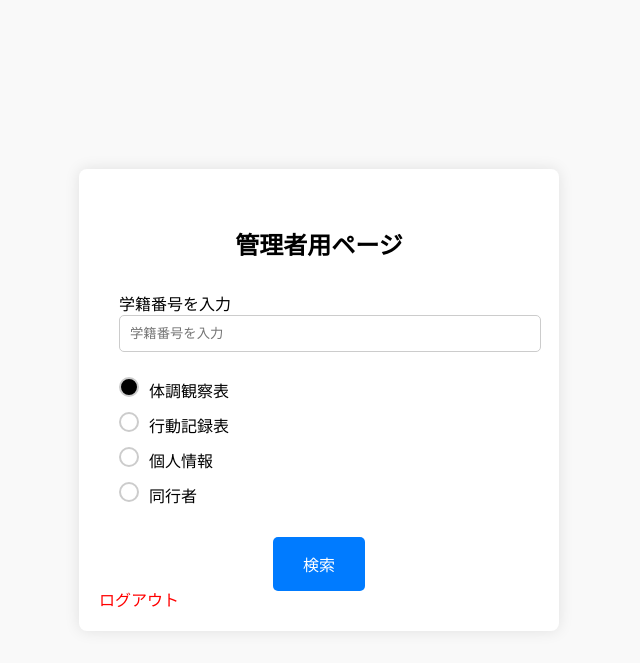
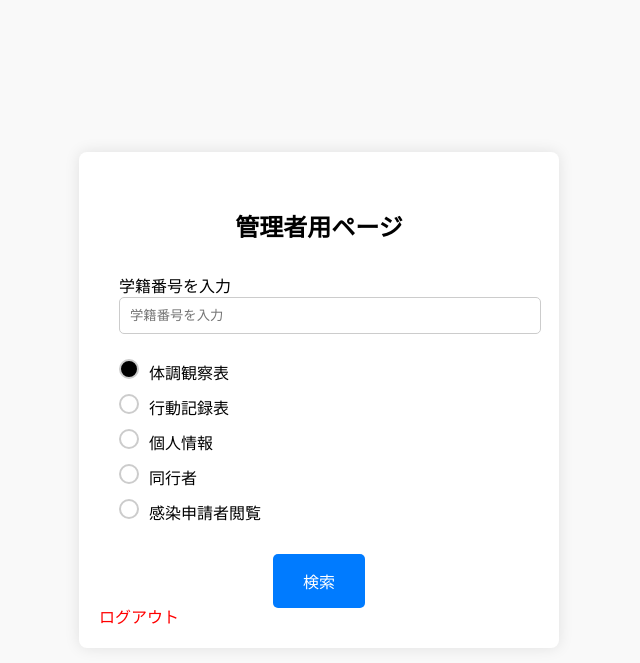
Before and after one commit to tomohisa847/DBproject, a Flask app: template templates/top-superuser.html in a window 1280 px wide. Shown: the top 663 px of the page, without its empty margins (321-961 px from the left). Run offline with Flask 3, Linux system fonts and the light colour scheme; the template is opened without the code that fills it, so the values that code supplies are empty; the visitor is signed in with stand-in values (Sample User, id 1).

Commit message:
top変えました

```diff
--- a/templates/top-superuser.html
+++ b/templates/top-superuser.html
@@ -138,6 +138,12 @@
                         <span>同行者</span>
                     </label>
                 </li>
+                <li>
+                    <label for="option5">
+                        <input type="radio" id="option5" name="option" value="watch-infect">
+                        <span>感染申請者閲覧</span>
+                    </label>
+                </li>
             </ul>
             <input type="submit" class="search-button" id="search-link" value="検索">
         </form>
```
